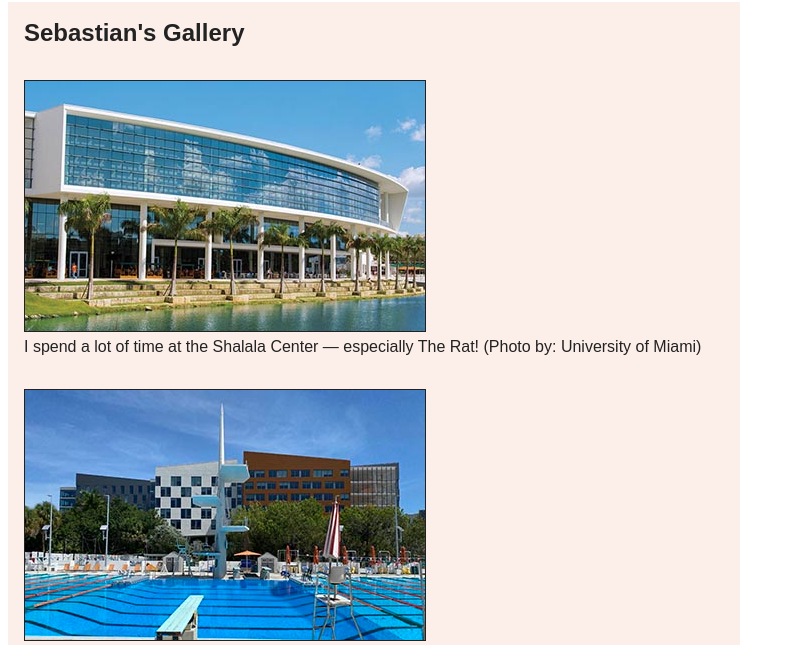
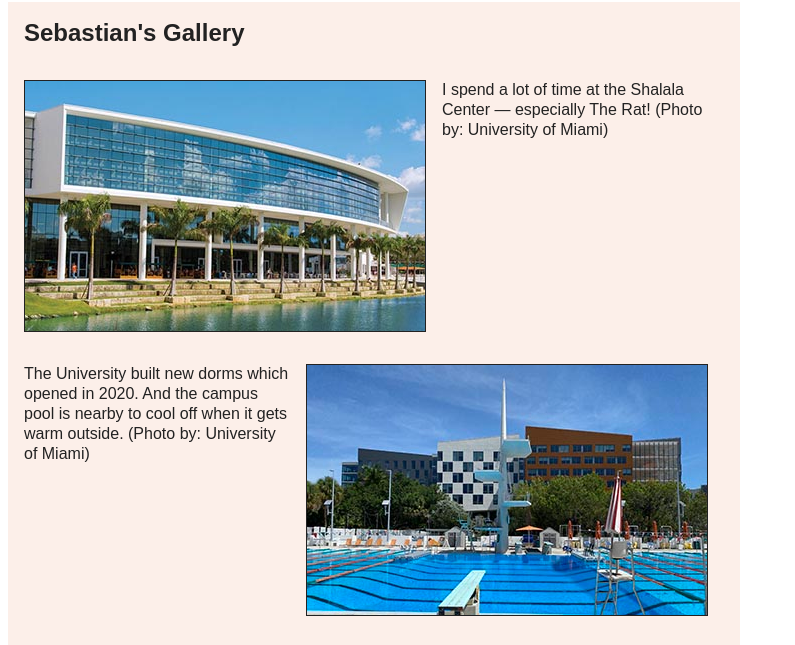
Before and after one commit to wkopelman/exercises, a plain HTML site: page exercise-10/01-floats/floats.html in a window 1280 px wide. Shown: the part 81-726 px from the top of the page, without its empty margins (0-795 px from the left). Drawn offline with Linux system fonts and the light colour scheme.

Commit message:
Update style.css

```diff
--- a/exercise-10/01-floats/css/style.css
+++ b/exercise-10/01-floats/css/style.css
@@ -18,8 +18,19 @@ main {
 figure {
   margin: 32px 0 0 0;
   overflow: auto;
+  clear: both;
 }
+/*
+overflow: auto;
+*/
 
 figure img {
   border: 1px solid #222;
+  float: left;
+  margin-right: 16px;
 }
+
+.alt img {
+  float: right;
+  margin-left: 16px;
+}
```
